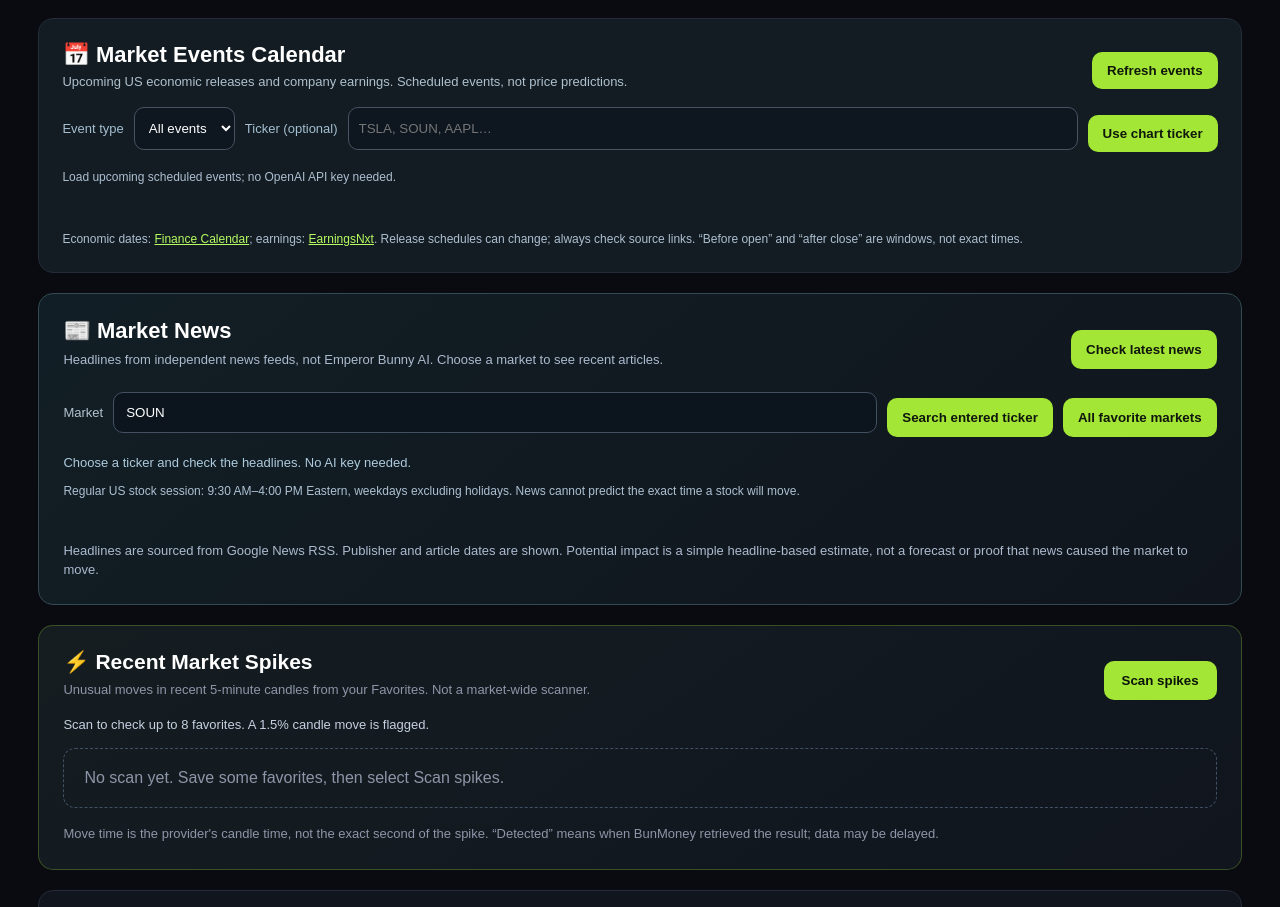
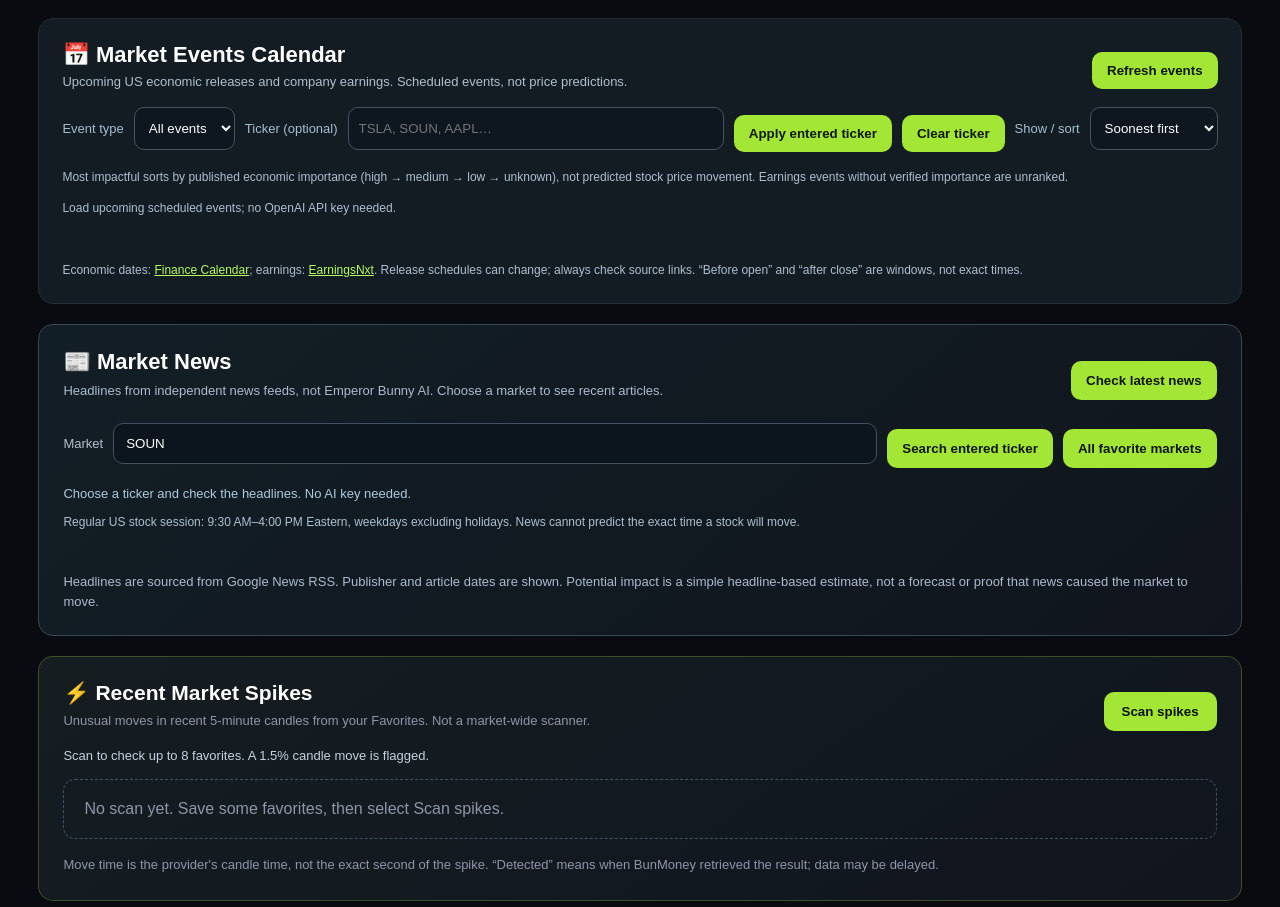
Before and after one commit to Jaycool774/BunMoney, a plain HTML site: page index.html in a window 1280 px wide. Shown: the part 2747-3654 px from the top of the page. Drawn offline with Linux system fonts and the light colour scheme; no server answers.

Commit message:
Keep typed calendar ticker and add sort and favorites filters

```diff
--- a/index.html
+++ b/index.html
@@ -346,8 +346,12 @@
       </select>
       <label for="eventTickerFilter">Ticker (optional)</label>
       <input id="eventTickerFilter" placeholder="TSLA, SOUN, AAPL…" maxlength="30" autocomplete="off">
-      <button type="button" data-action="eventsFromChart">Use chart ticker</button>
+      <button type="button" data-action="eventsFromChart">Apply entered ticker</button>
+      <button type="button" data-action="clearEventTicker">Clear ticker</button>
+      <label for="eventSortFilter">Show / sort</label>
+      <select id="eventSortFilter" aria-label="Sort or filter events"><option value="soonest">Soonest first</option><option value="az">A–Z</option><option value="impact">Most impactful</option><option value="favorites">Favorites only</option></select>
     </div>
+    <p class="events-source">Most impactful sorts by published economic importance (high → medium → low → unknown), not predicted stock price movement. Earnings events without verified importance are unranked.</p>
     <p id="eventsStatus" class="events-status" role="status" aria-live="polite">Load upcoming scheduled events; no OpenAI API key needed.</p>
     <div id="eventsList" class="events-list"></div>
     <div id="eventsPages" class="events-pages"></div>
```
